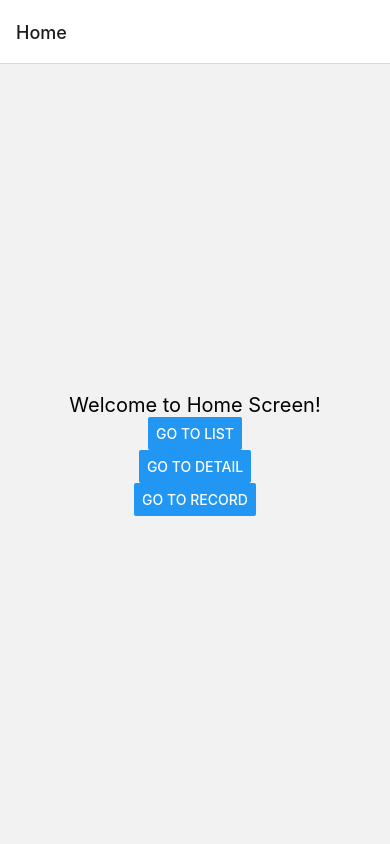
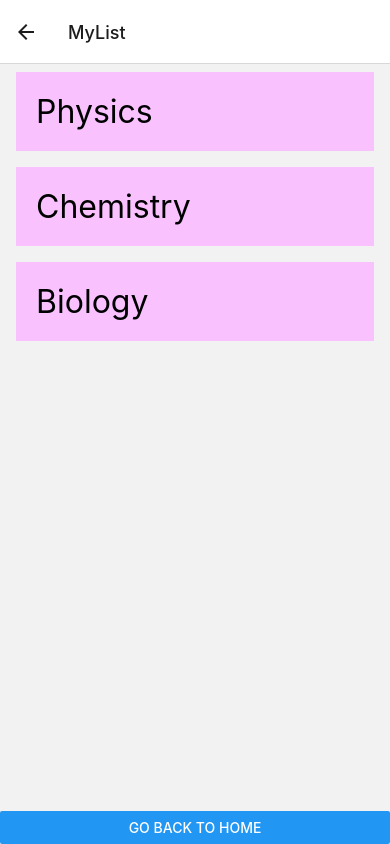
Before and after one commit to sedat-akdogan/RN_week_App, a React Native app in the folder weekapp/: screen /MyList in a window 390 px wide. Built offline with nearby package versions, Linux system fonts and the light colour scheme.

Commit message:
L items added and navigation works

```diff
--- a/weekapp/App.js
+++ b/weekapp/App.js
@@ -1,6 +1,6 @@
 import React from 'react';
 import MyStack from './src/Stack';
-import {View} from 'react-native';
+import {View, Text} from 'react-native';
 
 
 
--- a/weekapp/src/Detail.js
+++ b/weekapp/src/Detail.js
@@ -3,7 +3,7 @@ import React from 'react';
 import { View, Text, Button } from 'react-native';
 
 const Detail = () => {
-  const navigation = useNavigation()
+  const navigation = useNavigation();
   return (
     <View style={{ flex: 1, justifyContent: 'center', alignItems: 'center' }}>
       <Text>Welcome to Profile Screen!</Text>
--- a/weekapp/src/Home.js
+++ b/weekapp/src/Home.js
@@ -6,21 +6,17 @@ import { Button, View, Text, StyleSheet } from 'react-native';
 const Home = () => {
   const navigation = useNavigation();
   return (
-    <View style={{ flex: 1, justifyContent: 'center', alignItems: 'center' }}>
+    <View style={styles.container}>
       <Text style={{ fontSize: 20 }}>
         Welcome to Home Screen!
       </Text>
       <Button
-        title="Go to List"
-        onPress={() => navigation.navigate("List")}
-      />
-      <Button
-        title='Go to Detail'
+        title='Go to Details'
         onPress={() => navigation.navigate('Detail')}
       />
       <Button
-        title='Go to Record'
-        onPress={() => navigation.navigate('Record')}
+        title='Go to MyList'
+        onPress={() => navigation.navigate('MyList')}
       />
     </View>
   );
--- a/weekapp/src/List.js
+++ /dev/null
@@ -1,32 +0,0 @@
-import { useNavigation } from '@react-navigation/native';
-import React from 'react';
-import { Button, StyleSheet, Text, View } from 'react-native';
-
-
-const List = () => {
-    const navigation = useNavigation();
-    return (
-        <View style={styles.container}>
-            <Text>Edir your List</Text>
-
-            <Button
-                title='back Home'
-                onPress={() => navigation.navigate('Home')}
-            />
-        </View>
-    );
-};
-
-const styles = StyleSheet.create({
-    container: {
-        flex: 1,
-        justifyContent: 'center',
-        alignItems: 'center',
-    },
-    text: {
-        fontSize: 20,
-        color: 'pick',
-    }
-});
-
-export default List;
--- /dev/null
+++ b/weekapp/src/MyList.js
@@ -0,0 +1,67 @@
+import React from 'react';
+import { useNavigation } from '@react-navigation/native';
+import {
+  SafeAreaView,
+  View,
+  FlatList,
+  StyleSheet,
+  Text,
+  StatusBar,
+  Button
+} from 'react-native';
+
+const DATA = [
+  {
+    id: 'bd7acbea-c1b1-46c2-aed5-3ad53abb28ba',
+    title: 'Physics',
+  },
+  {
+    id: '3ac68afc-c605-48d3-a4f8-fbd91aa97f63',
+    title: 'Chemistry',
+  },
+  {
+    id: '58694a0f-3da1-471f-bd96-145571e29d72',
+    title: 'Biology',
+  },
+];
+
+const Item = ({title}) => (
+  <View style={styles.item}>
+    <Text style={styles.title}>{title}</Text>
+  </View>
+);
+
+const MyList = () => {
+    const navigation = useNavigation();
+  return (
+    <SafeAreaView style={styles.container}>
+      <FlatList
+        data={DATA}
+        renderItem={({item}) => <Item title={item.title} />}
+        keyExtractor={item => item.id}
+      />
+      <Button
+        title="Go back to Home"
+        onPress={() => navigation.navigate('Home')}
+      />
+    </SafeAreaView>
+  );
+};
+
+const styles = StyleSheet.create({
+  container: {
+    flex: 1,
+    marginTop: StatusBar.currentHeight || 0,
+  },
+  item: {
+    backgroundColor: '#f9c2ff',
+    padding: 20,
+    marginVertical: 8,
+    marginHorizontal: 16,
+  },
+  title: {
+    fontSize: 32,
+  },
+});
+
+export default MyList;
--- a/weekapp/src/Record.js
+++ /dev/null
@@ -1,31 +0,0 @@
-import { useNavigation } from '@react-navigation/native';
-import React from 'react';
-import { Button, StyleSheet, Text, View } from 'react-native';
-
-
-const Record = () => {
-    const navigation = useNavigation();
-    return (
-        <View style={styles.container}>
-            <Text>Welcome to Colors Section</Text>
-                <Button
-                    title='back Home'
-                    onPress={()=> navigation.navigate('Home')}
-                />
-        </View>
-    );
-};
-
-const styles = StyleSheet.create({
-    container: {
-        flex: 1,
-        justifyContent: 'center',
-        alignItems: 'center',
-    },
-    text: {
-        fontSize: 20,
-        color: 'pick',
-    }
-});
-
-export default Record;
--- a/weekapp/src/Stack.js
+++ b/weekapp/src/Stack.js
@@ -1,37 +1,32 @@
-import * as React from 'react';
-import {NavigationContainer} from '@react-navigation/native';
-import {createNativeStackNavigator} from '@react-navigation/native-stack';
+import React from 'react';
+import { NavigationContainer } from '@react-navigation/native';
+import { createStackNavigator } from '@react-navigation/stack';
 
 import Home from './Home';
-import List from './List';
 import Detail from './Detail';
-import Record from './Record';
+import MyList from './MyList';
+// import Record from './Record';
 
-const Stack = createNativeStackNavigator();
+const Stack = createStackNavigator();
 
 const MyStack = () => {
   return (
     <NavigationContainer>
-      <Stack.Navigator initialRouteName='Home'>
+      <Stack.Navigator initialRouteName="Home">
         <Stack.Screen
           name="Home"
           component={Home}
-          options={{title: 'Home'}}
+          options={{ title: 'Home' }}
         />
         <Stack.Screen
-        name="List"
-        component={List}
-        options={{title: 'List'}}
+          name="Detail"
+          component={Detail}
+          options={{ title: 'Details' }}
         />
         <Stack.Screen
-        name="Detail"
-        component={Detail}
-        options={{title: 'Detail'}}
-        />
-        <Stack.Screen
-        name="Record"
-        component={Record}
-        options={{title: 'Record'}}
+          name="MyList"
+          component={MyList}
+          options={{ title: 'MyList' }}
         />
       </Stack.Navigator>
     </NavigationContainer>
```
Also changed, not shown: weekapp/package.json (+9 -1 lines), 3 other files (tests, documents, lock files or other folders).
